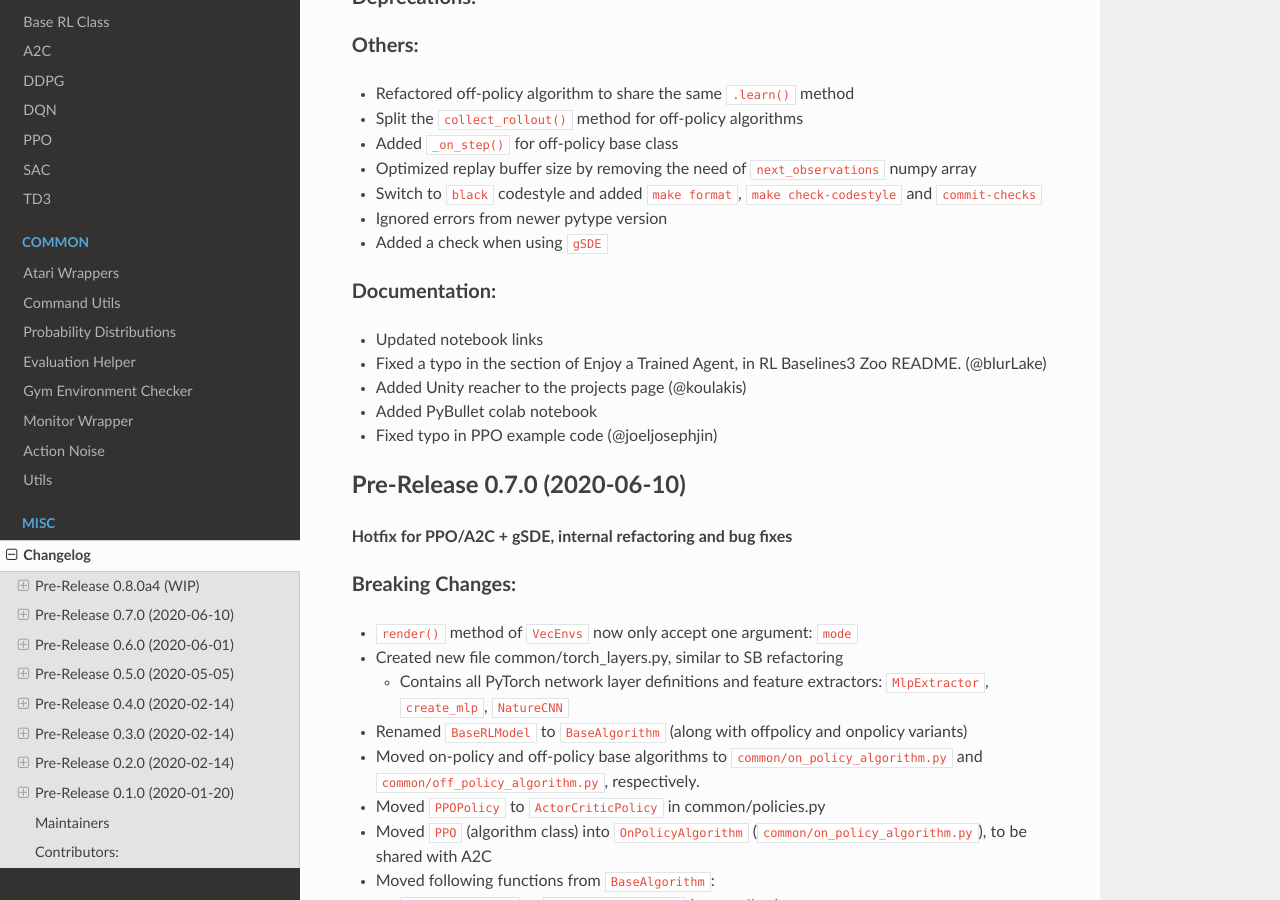
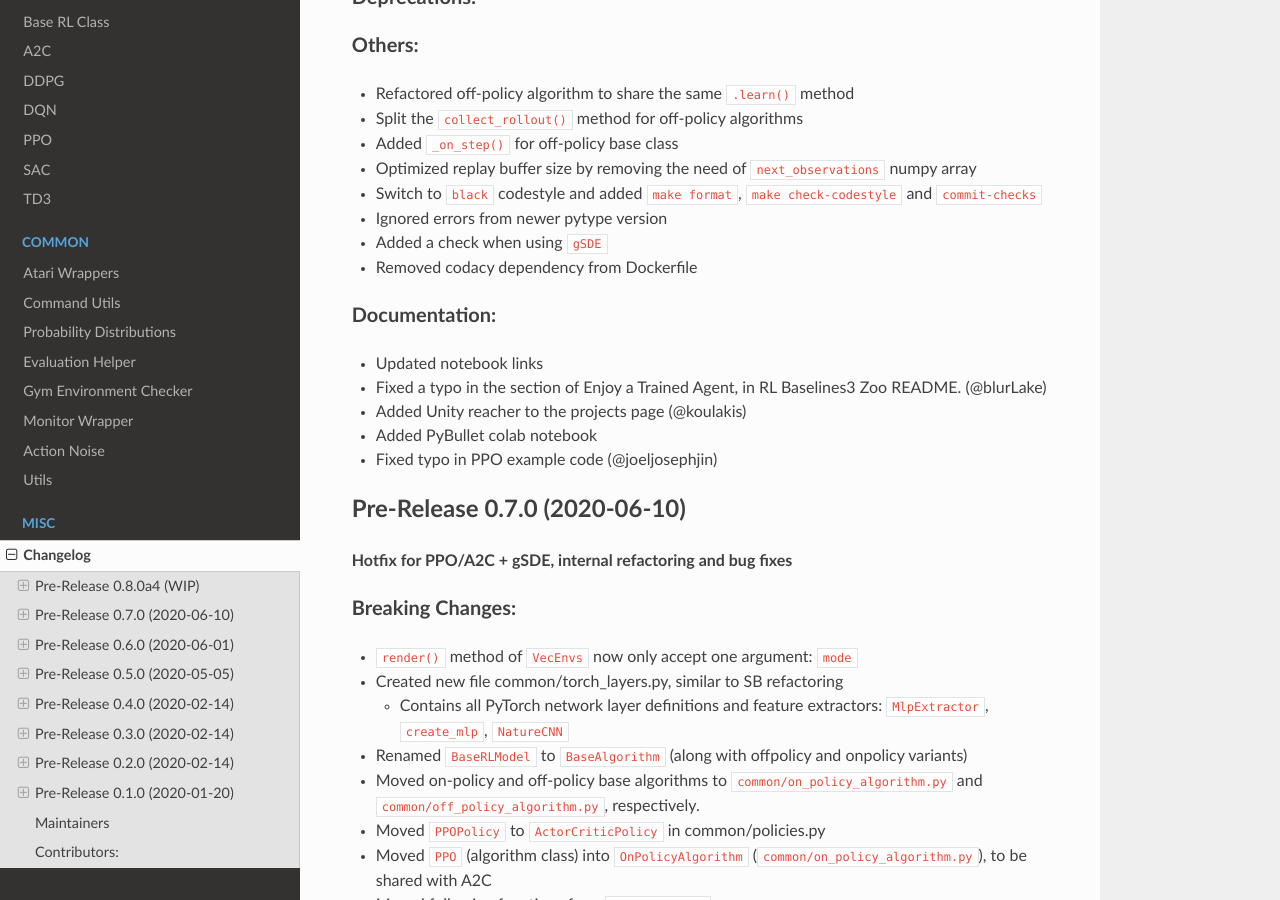
Before and after one commit to DLR-RM/stable-baselines3, a Sphinx documentation site: the page built from docs/misc/changelog.rst, in a window 1280 px wide and 900 px high, scrolled down 968 px. Built offline with Sphinx 7.4.7 and the Read the Docs theme 2.0.0, drawn with Linux system fonts in a browser that asks for light colours; pages that are not in the unit, such as notebooks, are missing from menus.

Commit message:
Update docker image

```diff
--- a/docs/misc/changelog.rst
+++ b/docs/misc/changelog.rst
@@ -43,6 +43,7 @@ Others:
 - Switch to ``black`` codestyle and added ``make format``, ``make check-codestyle`` and ``commit-checks``
 - Ignored errors from newer pytype version
 - Added a check when using ``gSDE``
+- Removed codacy dependency from Dockerfile
 
 Documentation:
 ^^^^^^^^^^^^^^
```
Also changed, not shown: .gitlab-ci.yml, 1 other file.
